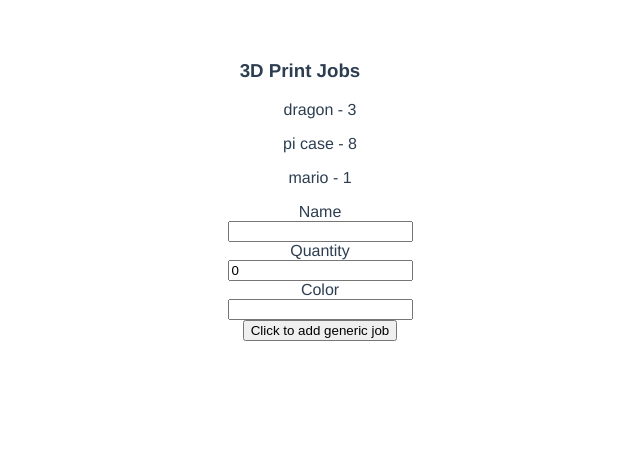
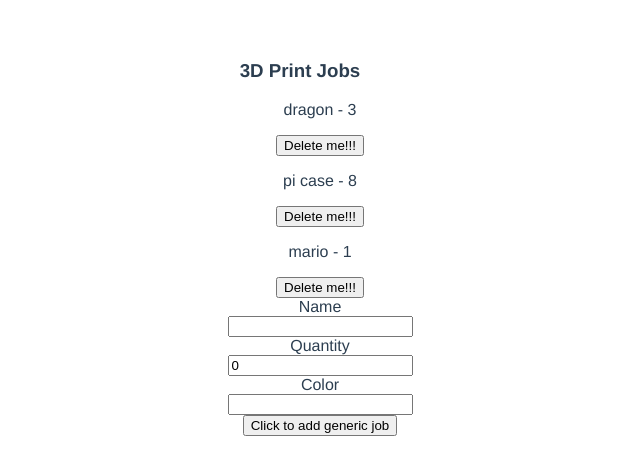
Before and after one commit to krames12/3d-print-jobs, a Vue app: page / in a window 1280 px wide. Shown: the top 474 px of the page, without its empty margins (340-980 px from the left). Built offline with nearby package versions, Linux system fonts and the light colour scheme.

Commit message:
jobs can now be deleted!

```diff
--- a/src/components/Job.vue
+++ b/src/components/Job.vue
@@ -1,6 +1,7 @@
 <template>
   <li class="job">
     <p>{{ job.name }} - {{ job.qty }}</p>
+    <button @click="handleDelete">Delete me!!!</button>
   </li>
 </template>
 
@@ -9,6 +10,11 @@ export default {
   name: 'Job',
   props: {
     job: Object
+  },
+  methods: {
+    handleDelete() {
+      this.$emit('delete', this.job.id);
+    }
   }
 }
 </script>
--- a/src/components/JobList.vue
+++ b/src/components/JobList.vue
@@ -2,7 +2,7 @@
   <div>
     <h3>3D Print Jobs</h3>
     <ul>
-      <Job v-for="job in jobs" :job="job" :key="job.id" />
+      <Job v-for="job in jobs" :job="job" :key="job.id" @delete="deleteJob" />
       <div>
         <label for="newName">Name</label>
         <input type="text" name="newName" v-model="newPrintForm.name">
@@ -53,6 +53,12 @@ export default {
         qty: 0,
         color: '',
       }
+    },
+
+    deleteJob(jobId) {
+      this.jobs = this.jobs.filter( job => {
+        return job.id !== jobId;
+      });
     }
   }
 }
```
